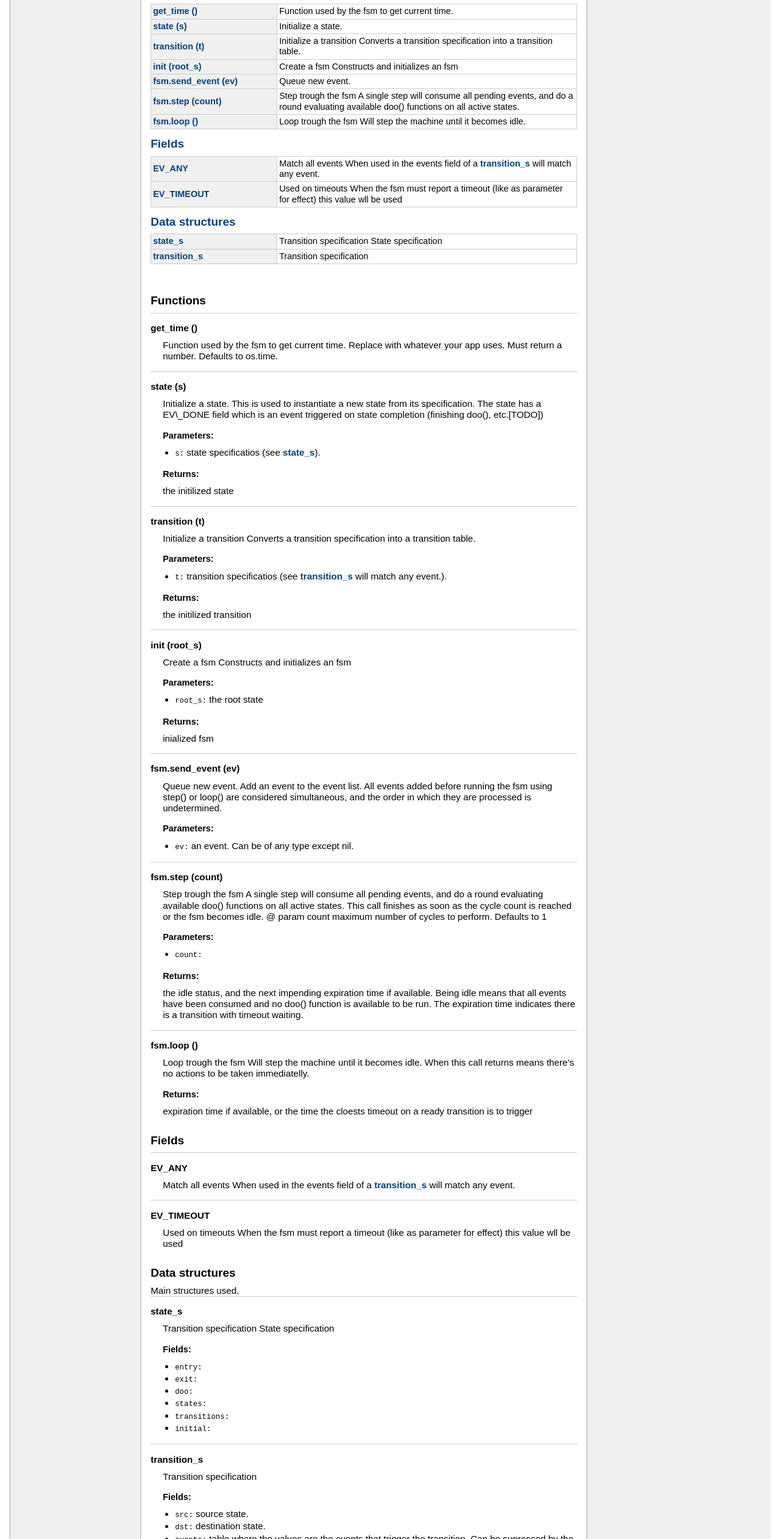
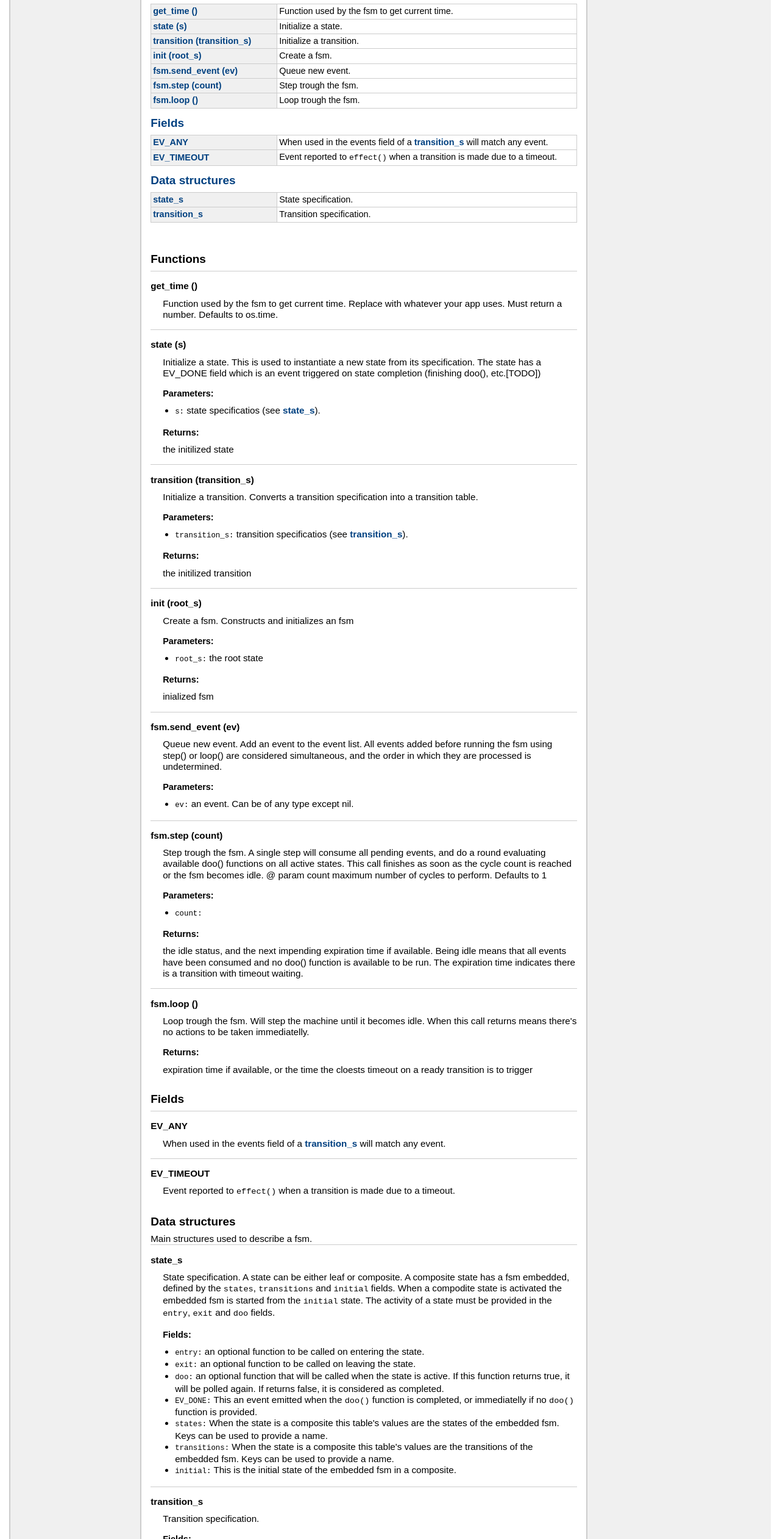
Before and after one commit to xopxe/ahsm, a plain HTML site: page doc/index.html in a window 1280 px wide. Shown: the part 277-2800 px from the top of the page at 61% size. Drawn offline with Linux system fonts and the light colour scheme.

Commit message:
improved docs

```diff
--- a/doc/index.html
+++ b/doc/index.html
@@ -69,14 +69,12 @@
 	<td class="summary">Initialize a state.</td>
 	</tr>
 	<tr>
-	<td class="name" nowrap><a href="#transition">transition (t)</a></td>
-	<td class="summary">Initialize a transition
- Converts a transition specification into a transition table.</td>
+	<td class="name" nowrap><a href="#transition">transition (transition_s)</a></td>
+	<td class="summary">Initialize a transition.</td>
 	</tr>
 	<tr>
 	<td class="name" nowrap><a href="#init">init (root_s)</a></td>
-	<td class="summary">Create a fsm
- Constructs and initializes an fsm</td>
+	<td class="summary">Create a fsm.</td>
 	</tr>
 	<tr>
 	<td class="name" nowrap><a href="#fsm.send_event">fsm.send_event (ev)</a></td>
@@ -84,40 +82,33 @@
 	</tr>
 	<tr>
 	<td class="name" nowrap><a href="#fsm.step">fsm.step (count)</a></td>
-	<td class="summary">Step trough the fsm
- A single step will consume all pending events, and do a round evaluating
- available doo() functions on all active states.</td>
+	<td class="summary">Step trough the fsm.</td>
 	</tr>
 	<tr>
 	<td class="name" nowrap><a href="#fsm.loop">fsm.loop ()</a></td>
-	<td class="summary">Loop trough the fsm
- Will step the machine until it becomes idle.</td>
+	<td class="summary">Loop trough the fsm.</td>
 	</tr>
 </table>
 <h2><a href="#Fields">Fields</a></h2>
 <table class="function_list">
 	<tr>
 	<td class="name" nowrap><a href="#EV_ANY">EV_ANY</a></td>
-	<td class="summary">Match all events
- When used in the events field of a <a href="index.html#transition_s">transition_s</a> will match any event.</td>
+	<td class="summary">When used in the events field of a <a href="index.html#transition_s">transition_s</a> will match any event.</td>
 	</tr>
 	<tr>
 	<td class="name" nowrap><a href="#EV_TIMEOUT">EV_TIMEOUT</a></td>
-	<td class="summary">Used on timeouts
- When the fsm must report a timeout (like as parameter for effect)
- this value wll be used</td>
+	<td class="summary">Event reported to <code>effect()</code> when a transition is made due to a timeout.</td>
 	</tr>
 </table>
 <h2><a href="#Data_structures">Data structures </a></h2>
 <table class="function_list">
 	<tr>
 	<td class="name" nowrap><a href="#state_s">state_s</a></td>
-	<td class="summary">Transition specification
- State specification</td>
+	<td class="summary">State specification.</td>
 	</tr>
 	<tr>
 	<td class="name" nowrap><a href="#transition_s">transition_s</a></td>
-	<td class="summary">Transition specification</td>
+	<td class="summary">Transition specification.</td>
 	</tr>
 </table>
 
@@ -151,7 +142,7 @@
     <dd>
     Initialize a state.
  This is used to instantiate a new state from its specification.
- The state has a EV\_DONE
+ The state has a EV_DONE
  field which is an event triggered on state completion (finishing doo(),
  etc.[TODO])
 
@@ -175,17 +166,17 @@
 </dd>
     <dt>
     <a name = "transition"></a>
-    <strong>transition (t)</strong>
+    <strong>transition (transition_s)</strong>
     </dt>
     <dd>
-    Initialize a transition
+    Initialize a transition.
  Converts a transition specification into a transition table.
 
 
     <h3>Parameters:</h3>
     <ul>
-        <li><span class="parameter">t</span>
-         transition specificatios (see <a href="index.html#transition_s">transition_s</a> will match any event.).
+        <li><span class="parameter">transition_s</span>
+         transition specificatios (see <a href="index.html#transition_s">transition_s</a>).
         </li>
     </ul>
 
@@ -204,7 +195,7 @@
     <strong>init (root_s)</strong>
     </dt>
     <dd>
-    Create a fsm
+    Create a fsm.
  Constructs and initializes an fsm
 
 
@@ -253,9 +244,9 @@
     <strong>fsm.step (count)</strong>
     </dt>
     <dd>
-    Step trough the fsm
+    Step trough the fsm.
  A single step will consume all pending events, and do a round evaluating
- available doo() functions on all active states.  This call finishes as soon
+ available doo() functions on all active states. This call finishes as soon
  as the cycle count is reached or the fsm becomes idle.
  @ param count maximum number of cycles to perform. Defaults to 1
 
@@ -263,6 +254,8 @@
     <h3>Parameters:</h3>
     <ul>
         <li><span class="parameter">count</span>
+
+
 
         </li>
     </ul>
@@ -285,8 +278,8 @@
     <strong>fsm.loop ()</strong>
     </dt>
     <dd>
-    Loop trough the fsm
- Will step the machine until it becomes idle.  When this call returns means
+    Loop trough the fsm.
+ Will step the machine until it becomes idle. When this call returns means
  there's no actions to be taken immediatelly.
 
 
@@ -311,8 +304,7 @@
     <strong>EV_ANY</strong>
     </dt>
     <dd>
-    Match all events
- When used in the events field of a <a href="index.html#transition_s">transition_s</a> will match any event.
+    When used in the events field of a <a href="index.html#transition_s">transition_s</a> will match any event.
 
 
 
@@ -326,9 +318,7 @@
     <strong>EV_TIMEOUT</strong>
     </dt>
     <dd>
-    Used on timeouts
- When the fsm must report a timeout (like as parameter for effect)
- this value wll be used
+    Event reported to <code>effect()</code> when a transition is made due to a timeout.
 
 
 
@@ -341,8 +331,7 @@
     <h2 class="section-header has-description"><a name="Data_structures"></a>Data structures </h2>
 
           <div class="section-description">
-
- Main structures used.
+           Main structures used to describe a fsm.
           </div>
     <dl class="function">
     <dt>
@@ -350,29 +339,41 @@
     <strong>state_s</strong>
     </dt>
     <dd>
-    Transition specification
- State specification
+    State specification.
+ A state can be either leaf or composite. A composite state has a fsm
+ embedded, defined by the <code>states</code>, <code>transitions</code> and <code>initial</code> fields. When a
+ compodite state is activated the embedded fsm is started from the <code>initial</code>
+ state. The activity of a state must be provided in the <code>entry</code>, <code>exit</code> and <code>doo</code>
+ fields.
 
 
     <h3>Fields:</h3>
     <ul>
         <li><span class="parameter">entry</span>
-
+         an optional function to be called on entering the state.
         </li>
         <li><span class="parameter">exit</span>
-
+         an optional function to be called on leaving the state.
         </li>
         <li><span class="parameter">doo</span>
-
+         an optional function that will be called when the state is
+ active. If this function returns true, it will be polled again. If returns
+ false, it is considered as completed.
+        </li>
+        <li><span class="parameter">EV_DONE</span>
+         This an event emitted when the <code>doo()</code> function is completed, or
+ immediatelly if no <code>doo()</code> function is provided.
         </li>
         <li><span class="parameter">states</span>
-
+         When the state is a composite this table's values are the
+ states of the embedded fsm. Keys can be used to provide a name.
         </li>
         <li><span class="parameter">transitions</span>
-
+         When the state is a composite this table's values are the
+ transitions of the embedded fsm. Keys can be used to provide a name.
         </li>
         <li><span class="parameter">initial</span>
-
+         This is the initial state of the embedded fsm in a composite.
         </li>
     </ul>
 
@@ -386,7 +387,7 @@
     <strong>transition_s</strong>
     </dt>
     <dd>
-    Transition specification
+    Transition specification.
 
 
     <h3>Fields:</h3>
@@ -411,10 +412,10 @@
  event as parameter.
         </li>
         <li><span class="parameter">timeout</span>
-         If provided, this number is used as timeout for time traversal.
- After timeout time units spent in the souce state the transition will be
- triggered with the <a href="index.html#EV_TIMEOUT">EV_TIMEOUT</a> event as parameter. Uses the <a href="index.html#get_time">get_time</a>
- to read the system's time.
+         If provided, this number is used as timeout for time
+ traversal. After timeout time units spent in the souce state the transition
+ will be triggered with the <a href="index.html#EV_TIMEOUT">EV_TIMEOUT</a> event as parameter. Uses the
+ <a href="index.html#get_time">get_time</a> to read the system's time.
         </li>
     </ul>
 
@@ -430,7 +431,7 @@
 </div> <!-- id="main" -->
 <div id="about">
 <i>generated by <a href="http://github.com/stevedonovan/LDoc">LDoc 1.4.6</a></i>
-<i style="float:right;">Last updated 2018-09-28 00:57:09 </i>
+<i style="float:right;">Last updated 2018-09-29 19:21:28 </i>
 </div> <!-- id="about" -->
 </div> <!-- id="container" -->
 </body>
```
Also changed, not shown: 1 other file.
